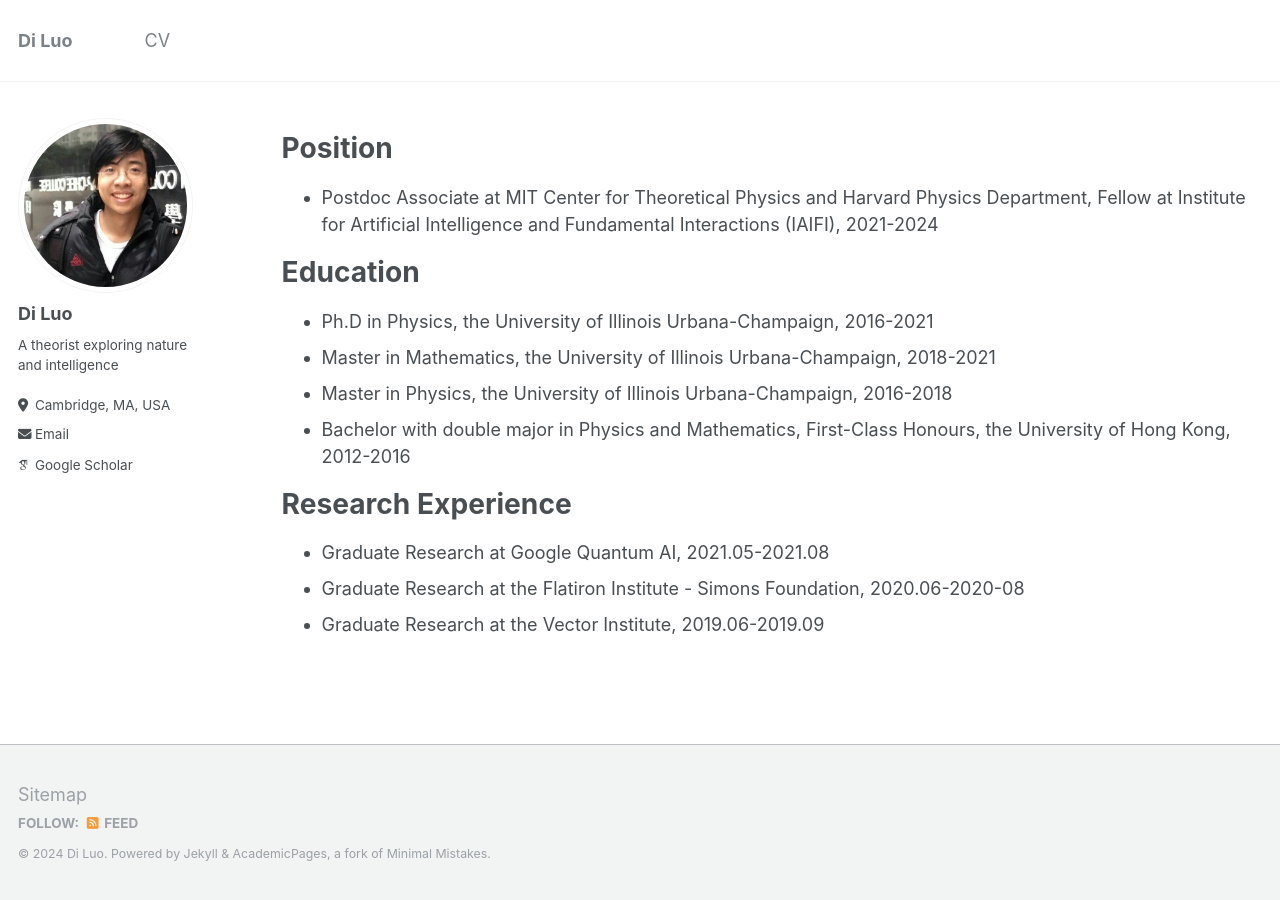
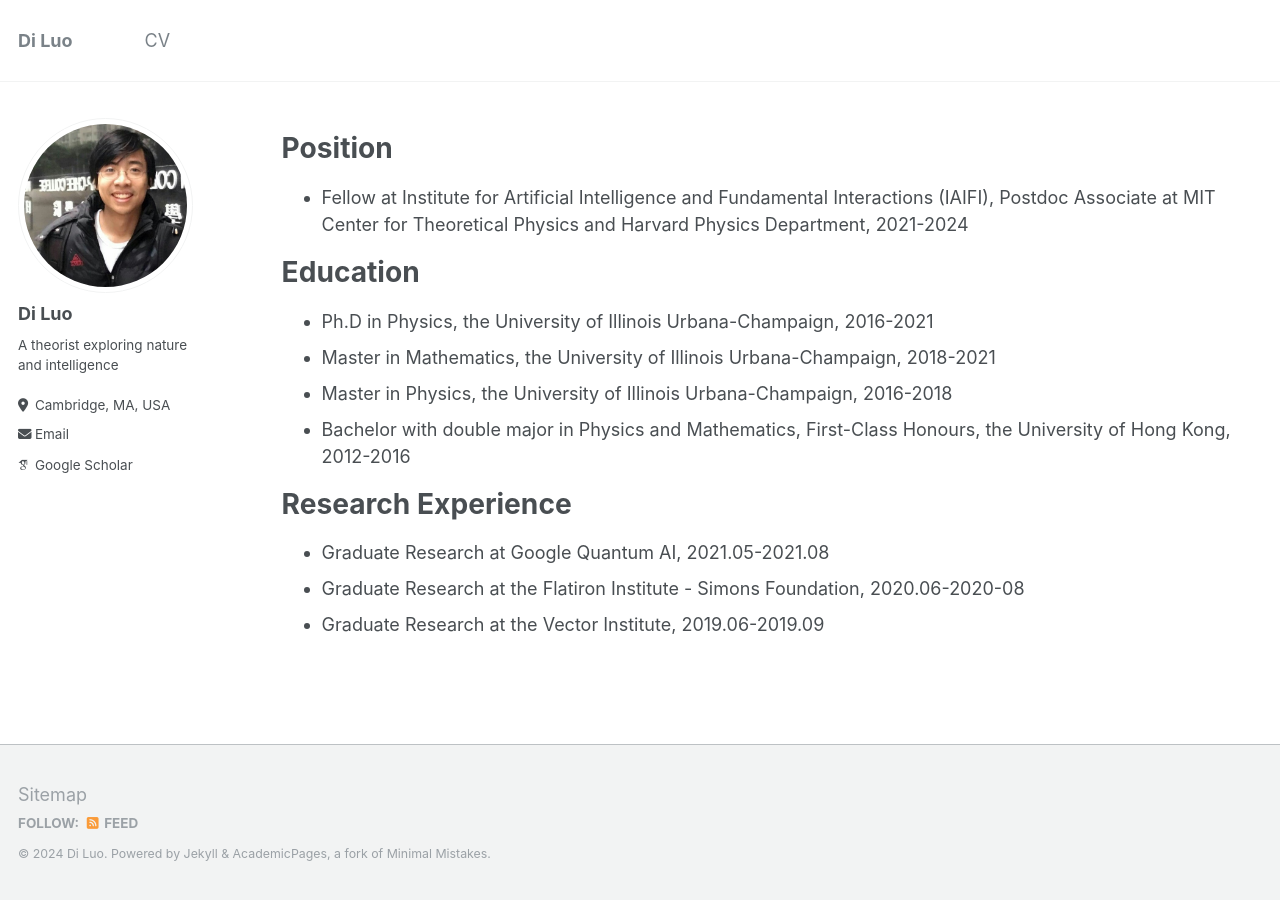
Before and after one commit to diluo28/diluo.github.io, a Jekyll site: the page built from _pages/cv.md, in a window 1280 px wide. Built offline with Jekyll 4.4.1, drawn with Linux system fonts in a browser that asks for light colours; some web fonts are replaced.

Commit message:
Update cv.md

```diff
--- a/_pages/cv.md
+++ b/_pages/cv.md
@@ -11,7 +11,7 @@ redirect_from:
 
 Position
 ======
-* Postdoc Associate at MIT Center for Theoretical Physics and Harvard Physics Department, Fellow at Institute for Artificial Intelligence and Fundamental Interactions (IAIFI), 2021-2024
+* Fellow at Institute for Artificial Intelligence and Fundamental Interactions (IAIFI), Postdoc Associate at MIT Center for Theoretical Physics and Harvard Physics Department, 2021-2024
 
 Education
 ======
```
